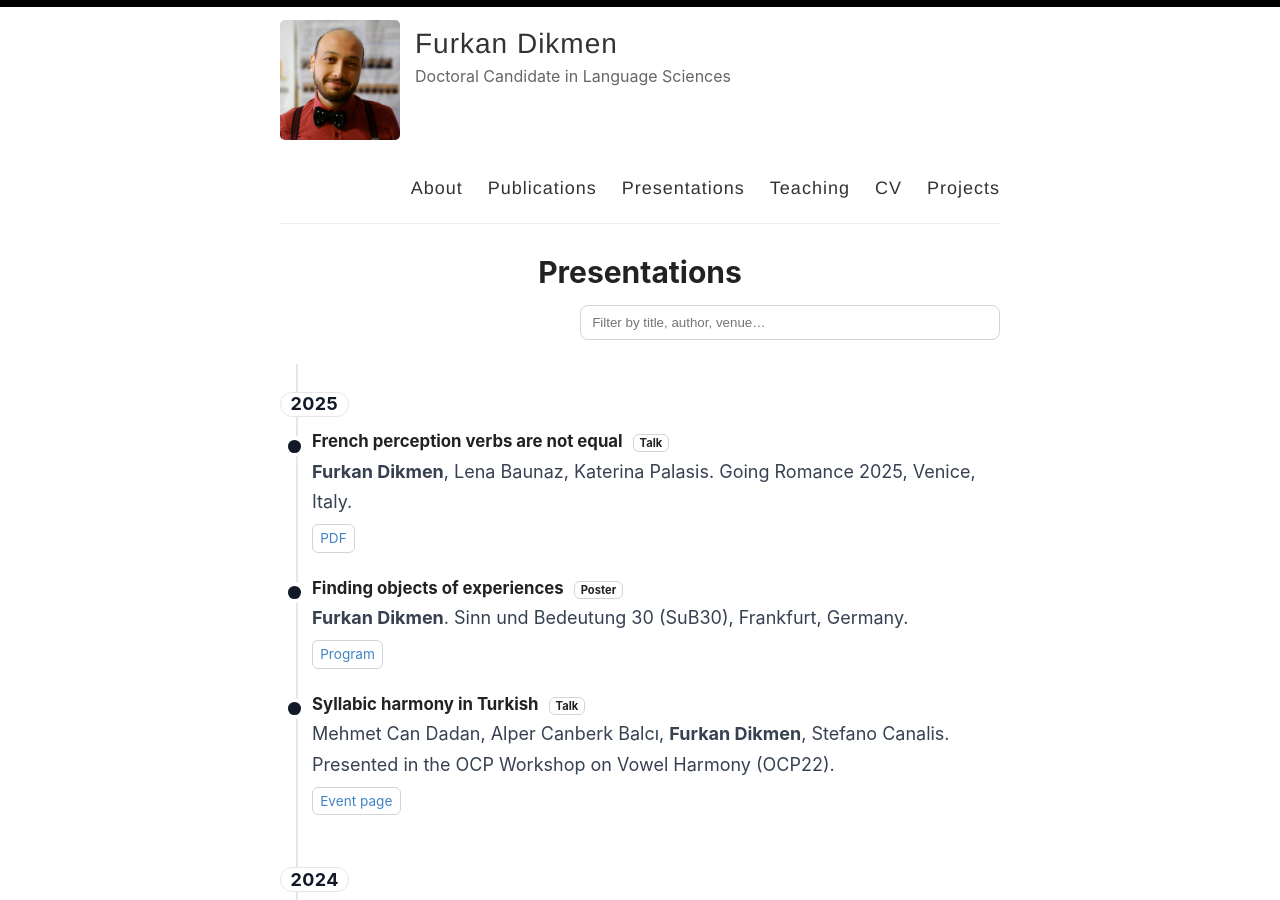
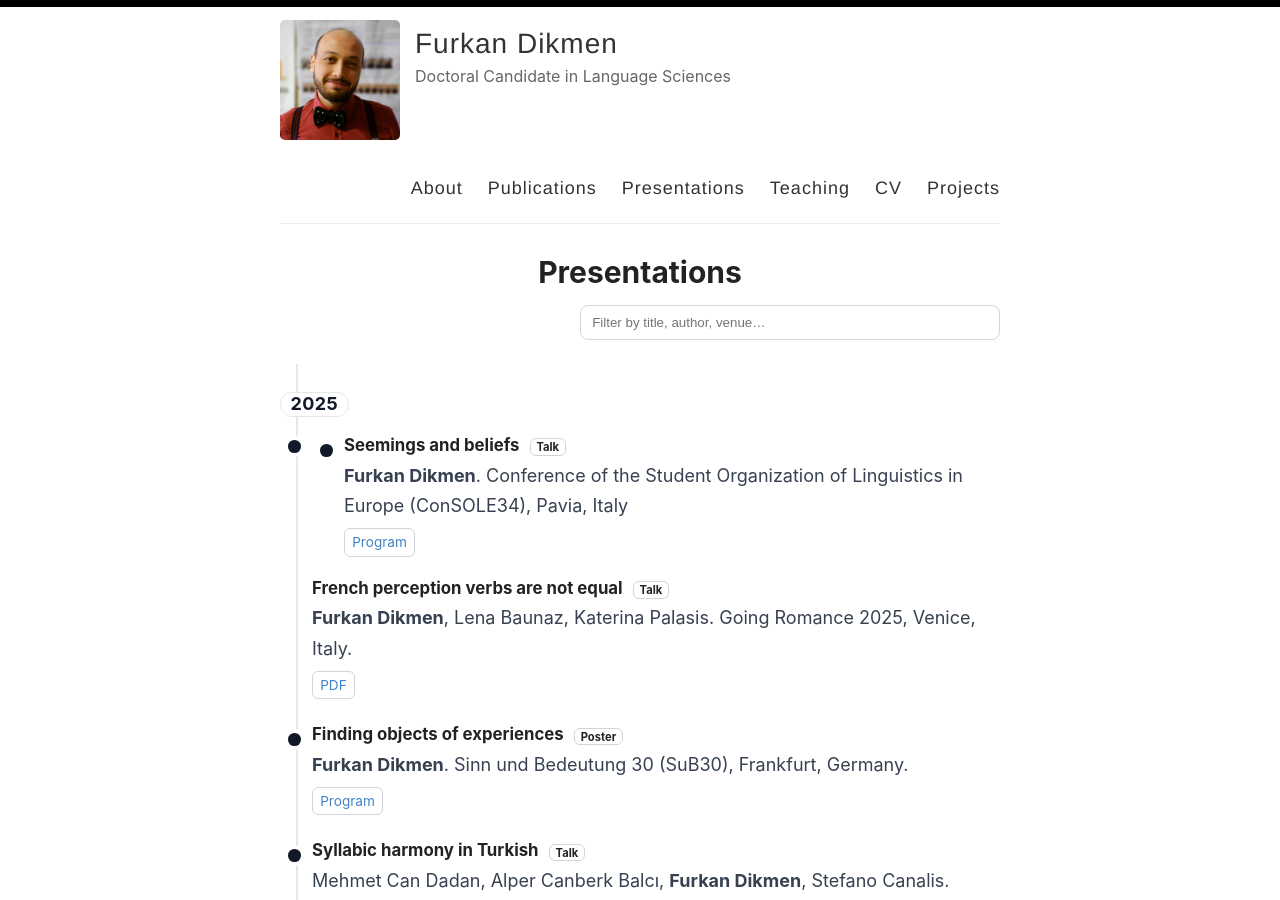
Before and after one commit to furkandikmen/furkandikmen.github.io, a Jekyll site: the page built from _pages/presentations.md, in a window 1280 px wide and 900 px high. Built offline with Jekyll 4.4.1, drawn with Linux system fonts in a browser that asks for light colours.

Commit message:
Update presentations.md

```diff
--- a/_pages/presentations.md
+++ b/_pages/presentations.md
@@ -57,6 +57,17 @@ permalink: /presentations/
   <div class="year">2025</div>
 <article class="talk" itemscope itemtype="https://schema.org/CreativeWork">
   <div class="dot" aria-hidden="true"></div>
+
+   <article class="talk" itemscope itemtype="https://schema.org/CreativeWork">
+    <div class="dot" aria-hidden="true"></div>
+    <h3 itemprop="name">Seemings and beliefs <span class="badge">Talk</span></h3>
+    <p class="meta">
+      <strong>Furkan Dikmen</strong>. Conference of the Student Organization of Linguistics in Europe (ConSOLE34), Pavia, Italy
+    </p>
+    <p class="links">
+      <a href="https://console34.github.io/program/" target="_blank" rel="noopener noreferrer">Program</a>
+    </p>
+  </article>
 
   <h3 itemprop="name">
     French perception verbs are not equal
```
